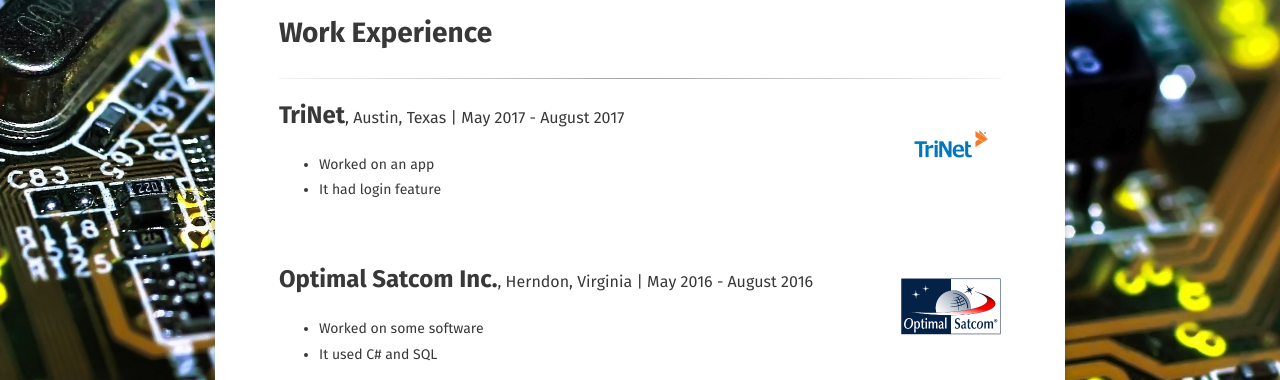
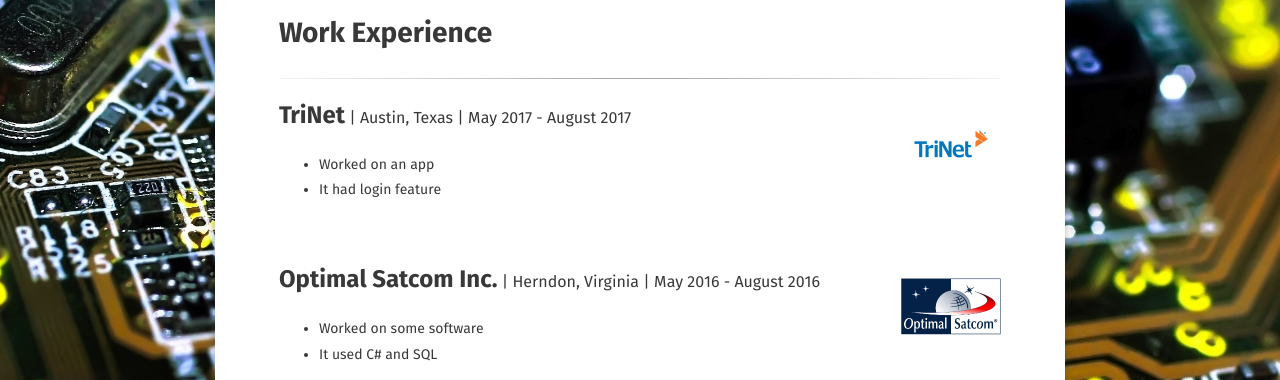
Before and after one commit to tsevans/tsevans.github.io, a Jekyll site: the page built from about/index.md, in a window 1280 px wide. Shown: the part 327-707 px from the top of the page. Built offline with Jekyll 4.4.1, drawn with Linux system fonts in a browser that asks for light colours; some web fonts are replaced.

Commit message:
changed comma to pipe

```diff
--- a/about/index.md
+++ b/about/index.md
@@ -14,7 +14,7 @@ comments: false
 
 <p>
     <a href="https://www.trinet.com/"><img src="/assets/img/trinet.png" alt="TriNet" style="float:right;width:100px;height:100px;"></a>
-    <b><font size="5">TriNet</font></b><font size="3">,    Austin, Texas | May 2017 - August 2017</font>
+    <b><font size="5">TriNet</font></b><font size="3"> | Austin, Texas | May 2017 - August 2017</font>
 </p>
 * Worked on an app
 * It had login feature
@@ -23,7 +23,7 @@ comments: false
 
 <p>
     <a href="https://www.optimalsatcom.com/"><img src="/assets/img/optimal-satcom.png" alt="Optimal Satcom Inc." style="float:right;width:100px;height:100px;"></a>
-    <b><font size="5">Optimal Satcom Inc.</font></b><font size="3">,    Herndon, Virginia | May 2016 - August 2016</font>
+    <b><font size="5">Optimal Satcom Inc.</font></b><font size="3"> | Herndon, Virginia | May 2016 - August 2016</font>
 </p>
 * Worked on some software
 * It used C# and SQL
```
